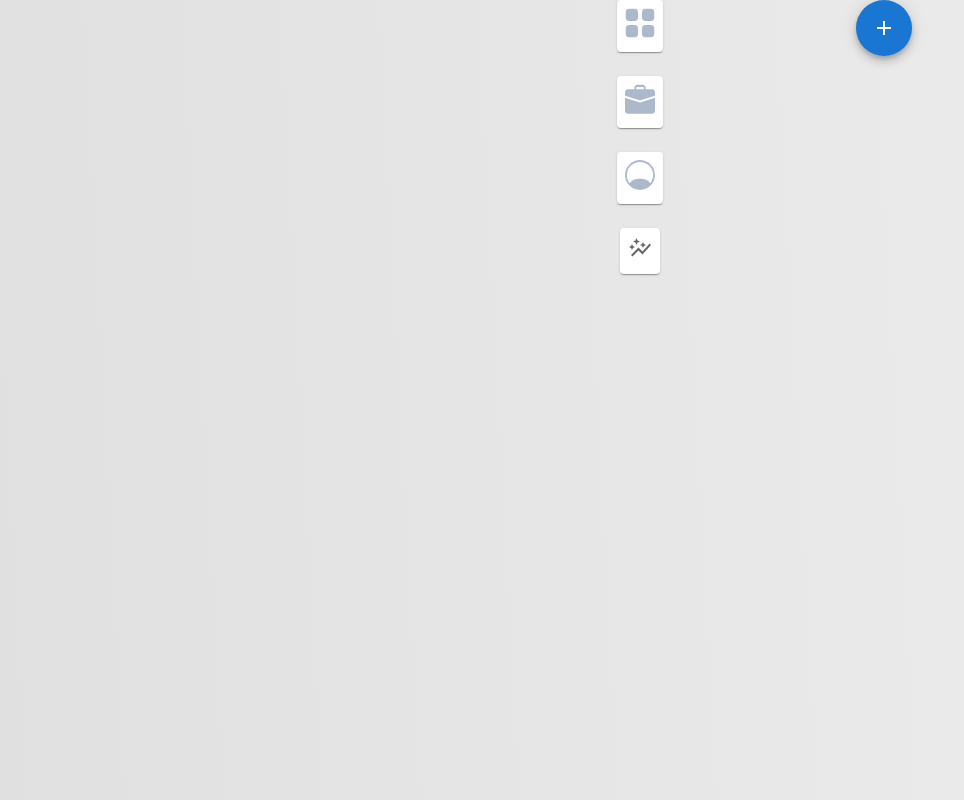
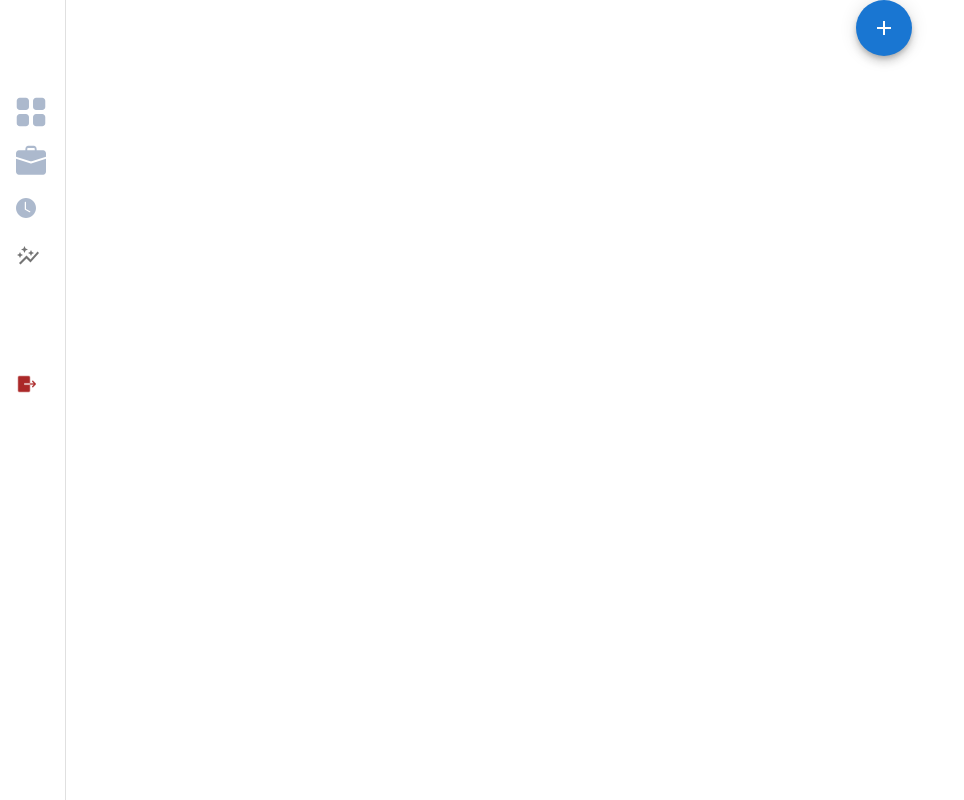
Before and after one commit to MuhammadAbdullahDogar/hg, a Next.js app: page /company/companyDashboard/CompanyDahboardLeftNavbar in a window 1280 px wide. Shown: the whole page, without its empty margins (0-964 px from the left). Built offline with nearby package versions, Linux system fonts and the light colour scheme.

Commit message:
company and candidate left navbar

```diff
--- a/package.json
+++ b/package.json
@@ -27,6 +27,7 @@
     "next-auth": "^4.20.1",
     "react": "18.2.0",
     "react-dom": "18.2.0",
+    "recharts": "^2.5.0",
     "styled-components": "^5.3.6",
     "yup": "^1.0.2"
   },
--- a/pages/company/companyDashboard/CompanyDahboardLeftNavbar.jsx
+++ b/pages/company/companyDashboard/CompanyDahboardLeftNavbar.jsx
@@ -1,71 +1,180 @@
-import { Box, Stack, Paper } from '@mui/material'
+// import { Box, Stack, Paper, Tooltip } from '@mui/material'
+// import { styled } from '@mui/material/styles';
+// import Image from 'next/image';
+// import Link from 'next/link';
+import AutoGraphIcon from '@mui/icons-material/AutoGraph';
+
+
+import Link from "next/link";
+import Image from 'next/image';
+import { signOut } from 'next-auth/react'
+import * as React from 'react';
 import { styled } from '@mui/material/styles';
-import Image from 'next/image';
-import Link from 'next/link';
-import AutoGraphIcon from '@mui/icons-material/AutoGraph';
-const Item = styled(Paper)(({ theme }) => ({
-    ...theme.typography.body2,
-    padding: theme.spacing(1),
-    textAlign: 'center',
-    color: theme.palette.text.secondary,
-    cursor: 'pointer',
-    marginTop: '8.5rem',
-}));
+import Box from '@mui/material/Box';
+import MuiDrawer from '@mui/material/Drawer';
+import List from '@mui/material/List';
+import ListItem from '@mui/material/ListItem';
+import ListItemButton from '@mui/material/ListItemButton';
+import ListItemIcon from '@mui/material/ListItemIcon';
+import ListItemText from '@mui/material/ListItemText';
+const drawerWidth = 240;
+
+const openedMixin = (theme) => ({
+    width: drawerWidth,
+    transition: theme.transitions.create('width', {
+        easing: theme.transitions.easing.sharp,
+        duration: theme.transitions.duration.enteringScreen,
+    }),
+    background: "linear-gradient(266.95deg, #EDEDED 4.69%, #E0E0E0 101.7%)",
+    overflowX: 'hidden',
+});
+
+const closedMixin = (theme) => ({
+    transition: theme.transitions.create('width', {
+        easing: theme.transitions.easing.sharp,
+        duration: theme.transitions.duration.leavingScreen,
+    }),
+
+    overflowX: 'hidden',
+    width: `calc(${theme.spacing(7)} + 1px)`,
+    [theme.breakpoints.up('sm')]: {
+        width: `calc(${theme.spacing(8)} + 1px)`,
+    },
+});
+
+
+
+
+const Drawer = styled(MuiDrawer, { shouldForwardProp: (prop) => prop !== 'open' })(
+    ({ theme, open }) => ({
+        width: drawerWidth,
+        flexShrink: 0,
+
+        whiteSpace: 'nowrap',
+        boxSizing: 'border-box',
+        ...(open && {
+            ...openedMixin(theme),
+            '& .MuiDrawer-paper': openedMixin(theme),
+        }),
+        ...(!open && {
+            ...closedMixin(theme),
+            '& .MuiDrawer-paper': closedMixin(theme),
+        }),
+    }),
+);
+// const Item = styled(Paper)(({ theme }) => ({
+//     ...theme.typography.body2,
+//     padding: theme.spacing(1),
+//     textAlign: 'center',
+//     color: theme.palette.text.secondary,
+//     cursor: 'pointer',
+//     marginTop: '8.5rem',
+// }));
 const size = 30;
 const CompanyDahboardLeftNavbar = () => {
+    const iconSize = 20;
+
+
+    const [open, setOpen] = React.useState(false);
+
+    const handleDrawerOpen = () => {
+        setOpen(true);
+    };
+
+    const handleDrawerClose = () => {
+        setOpen(false);
+    };
     return (
         <>
-            <Box sx={{ background: "linear-gradient(266.95deg, #EDEDED 4.69%, #E0E0E0 101.7%)", height: '100vh' }}>
+            <Box >
+                <Drawer variant="permanent" open={open}>
 
-                <Stack
-                    direction="column"
-                    justifyContent="center"
-                    alignItems="center"
-                    spacing={3}
+                    <List sx={{ mt: '5rem' }}>
+                        <Link href="/company/companyDashboard/company_dashboard/CompanyDashboard">
+                            <ListItem disablePadding>
+                                <ListItemButton
+                                    onMouseEnter={handleDrawerOpen}
+                                    onMouseLeave={handleDrawerClose}
                                 >
-                    <Item>
-                        <Link href="/company/companyDashboard/company_dashboard/CompanyDashboard">
-                            <a>
+                                    <ListItemIcon>
                                         <Image
                                             src="/Vector.svg"
                                             alt="logo"
                                             width={size}
                                             height={size}
                                         />
-                            </a>
+                                    </ListItemIcon>
+                                    <ListItemText primary="Overview" />
+                                </ListItemButton>
+                            </ListItem>
                         </Link>
-                    </Item>
-                    <Item>
-                        <Link href="/company/job">
-                            <a>
+                        <Link href="/company/companyDashboard/companyProfileDetails/companyProfileData/CompanyDetails">
+
+                            <ListItem disablePadding>
+                                <ListItemButton
+                                    onMouseEnter={handleDrawerOpen}
+                                    onMouseLeave={handleDrawerClose}
+                                >
+                                    <ListItemIcon>
                                         <Image
                                             src="/BriefcaseFill.svg"
                                             alt="logo"
                                             width={size}
                                             height={size}
                                         />
-                            </a>
+                                    </ListItemIcon>
+                                    <ListItemText primary="Job Post" />
+                                </ListItemButton>
+                            </ListItem>
                         </Link>
-                    </Item>
-                    <Item>
-                        <Link href="/company/companyDashboard/companyProfileDetails/companyProfileData/CompanyDetails">
-                            <a>
+                        <Link href="/company/job/jobResult/JobResult">
+
+                            <ListItem disablePadding>
+                                <ListItemButton
+                                    onMouseEnter={handleDrawerOpen}
+                                    onMouseLeave={handleDrawerClose}
+                                >
+                                    <ListItemIcon>
                                         <Image
-                                    src="/Vector-1.svg"
-                                    alt="logo"
-                                    width={size}
-                                    height={size}
+                                            src="/applications.svg"
+                                            alt="clickable image"
+                                            width={iconSize}
+                                            height={iconSize}
                                         />
-                            </a>
+                                    </ListItemIcon>
+                                    <ListItemText primary="Job Application" />
+                                </ListItemButton>
+                            </ListItem>
                         </Link>
-                    </Item>
-                    <Item>
                         <Link href="/company/job/jobResult/JobResult">
+                            <ListItem disablePadding>
+                                <ListItemButton
+                                    onMouseEnter={handleDrawerOpen}
+                                    onMouseLeave={handleDrawerClose}
+                                >
+                                    <ListItemIcon>
                                         <AutoGraphIcon />
 
+                                    </ListItemIcon>
+                                    <ListItemText primary="Feedbacks" />
+                                </ListItemButton>
+                            </ListItem>
                         </Link>
-                    </Item>
-                </Stack>
+
+                        <ListItem disablePadding sx={{ mt: '5rem' }} >
+                            <ListItemButton
+                                onClick={signOut}
+                            >
+                                <ListItemIcon>
+                                    <Image src="/Logout.svg" alt="Logout icon" width={iconSize} height={iconSize} />
+                                </ListItemIcon>
+                                <ListItemText primary="Logout" />
+                            </ListItemButton>
+                        </ListItem>
+
+                    </List>
+                </Drawer>
+
             </Box>
         </>
     )
--- a/pages/company/job/index.jsx
+++ b/pages/company/job/index.jsx
@@ -9,6 +9,8 @@ import Link from 'next/link';
 import ActiveJobs from "./ActiveJobs";
 import Candidates from "./Candidates";
 const index = ({ jobs }) => {
+
+
     const [userInfo, setUserInfo] = useState(0)
   return (
     <Grid container spacing={2}>
```
Also changed, not shown: pages/candidate/leftNavbar.jsx (+98 -20 lines), pages/company/job/jobResult/Graph.jsx (added, +9 -0 lines), pages/company/job/jobResult/JobResult.jsx (+10 -9 lines), 2 other files (tests, documents, lock files or other folders). Lines whose indentation alone changed are shown as unchanged.
